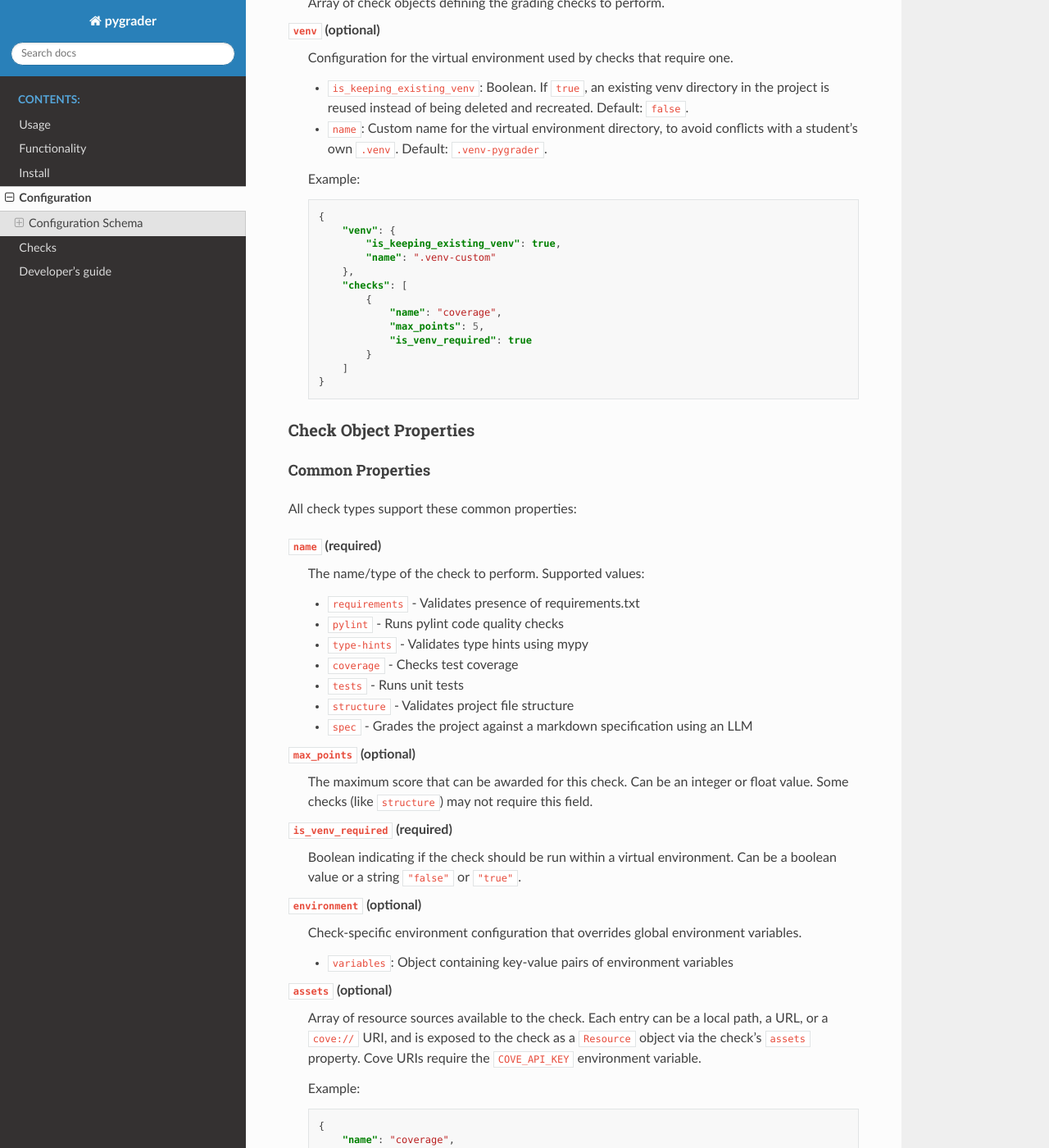
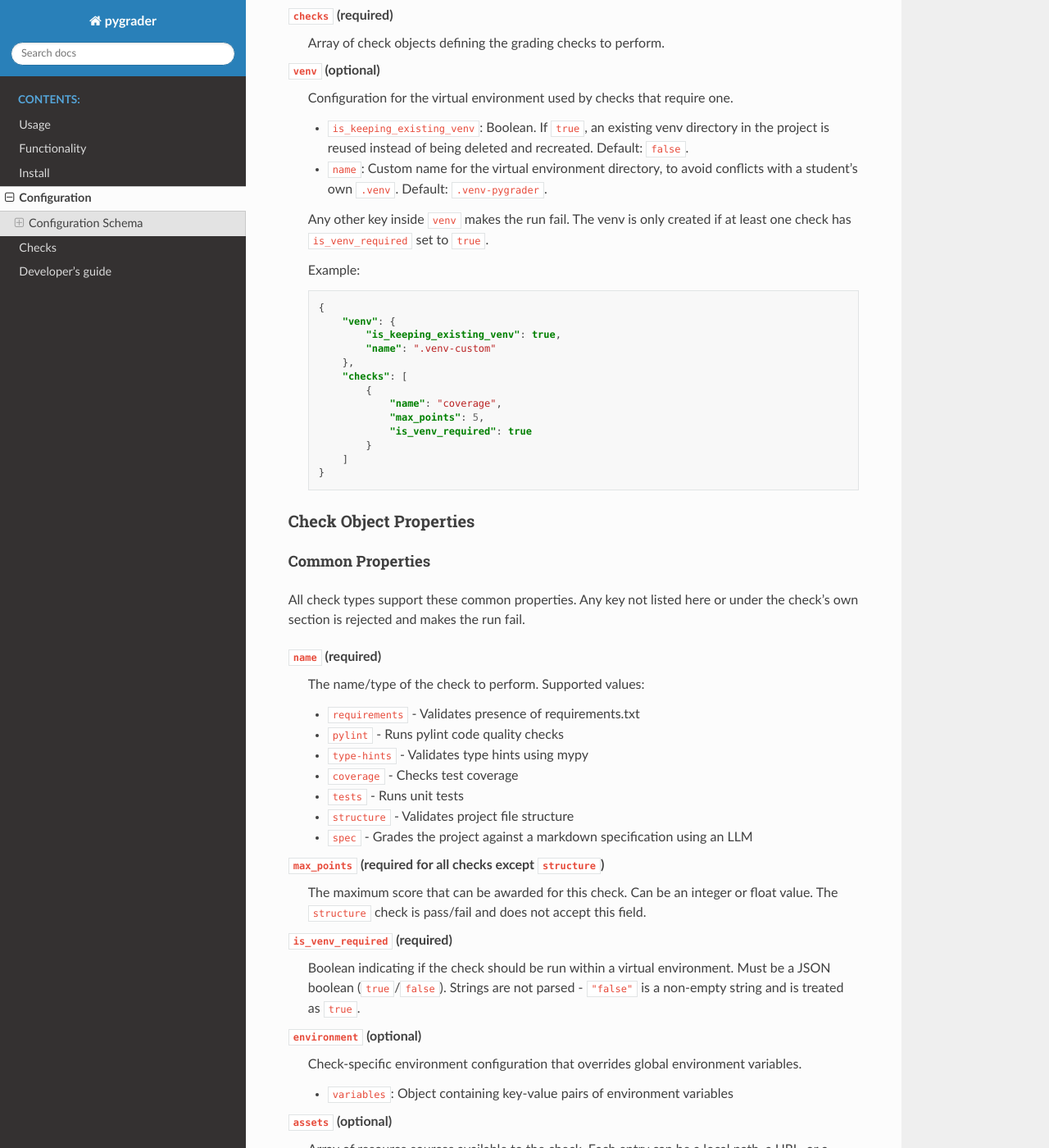
Before and after one commit to fmipython/pygrader, a Sphinx documentation site: the page built from docs/source/config.rst, in a window 1280 px wide and 1400 px high, scrolled down 1076 px. Shown: the whole window at 82% size. Built offline with Sphinx 7.4.7 and the Read the Docs theme 3.1.0, drawn with Linux system fonts in a browser that asks for light colours; some of the changed text lies outside the part shown.

Commit message:
Update docs

```diff
--- a/docs/source/config.rst
+++ b/docs/source/config.rst
@@ -5,22 +5,23 @@
 These configuration files define the checks to be performed on student submissions,
 along with their parameters and scoring criteria.
 
+The file passed via ``--config`` can be a local path, an ``http``/``https``/``ftp`` URL,
+or a ``cove://`` URI pointing to a JSON item (requires the ``COVE_API_KEY`` environment variable).
+
 Configuration Schema
 --------------------
 
-Root Structure
-~~~~~~~~~~~~~~
+There are two kinds of JSON files:
 
-The configuration file has two possible root-level structures:
+1. **Grading configuration** - The file passed via ``--config``, with a ``checks`` array
+2. **Project structure configuration** - A separate file referenced by the ``structure`` check
 
-1. **Check-based configuration** - The most common format with a ``checks`` array
-2. **Project structure configuration** - For defining required file patterns
-
-Check-Based Configuration
-~~~~~~~~~~~~~~~~~~~~~~~~~
+Grading Configuration
+~~~~~~~~~~~~~~~~~~~~~
 
 The root object must contain a key called ``checks`` with an array of check objects.
-Optionally, it can also include an ``environment`` object for global environment variables.
+Optionally, it can also include ``environment`` and ``venv`` objects.
+Unknown root-level keys are silently ignored, so double-check spelling.
 
 .. code-block:: json
 
@@ -59,6 +60,9 @@
     - ``name``: Custom name for the virtual environment directory, to avoid conflicts with a
       student's own ``.venv``. Default: ``.venv-pygrader``.
 
+    Any other key inside ``venv`` makes the run fail. The venv is only created if at least one
+    check has ``is_venv_required`` set to ``true``.
+
     Example:
 
     .. code-block:: json
@@ -83,7 +87,8 @@
 Common Properties
 ^^^^^^^^^^^^^^^^^
 
-All check types support these common properties:
+All check types support these common properties. Any key not listed here or under the
+check's own section is rejected and makes the run fail.
 
 ``name`` (required)
     The name/type of the check to perform. Supported values:
@@ -96,14 +101,15 @@
     - ``structure`` - Validates project file structure
     - ``spec`` - Grades the project against a markdown specification using an LLM
 
-``max_points`` (optional)
+``max_points`` (required for all checks except ``structure``)
     The maximum score that can be awarded for this check.
     Can be an integer or float value.
-    Some checks (like ``structure``) may not require this field.
+    The ``structure`` check is pass/fail and does not accept this field.
 
 ``is_venv_required`` (required)
     Boolean indicating if the check should be run within a virtual environment.
-    Can be a boolean value or a string ``"false"`` or ``"true"``.
+    Must be a JSON boolean (``true``/``false``). Strings are not parsed - ``"false"``
+    is a non-empty string and is treated as ``true``.
 
 ``environment`` (optional)
     Check-specific environment configuration that overrides global environment variables.
@@ -156,8 +162,10 @@
 """"""""""""
 
 ``pylintrc_path`` (optional)
-    Path to a custom pylint configuration file.
+    Local path to a custom pylint configuration file.
     Supports template variables like ``${{config_dir}}``.
+    URLs and Cove URIs are not supported. Default: the bundled ``config/2024.pylintrc``.
+    If the file does not exist, pylint runs with its own defaults.
 
     Example:
 
@@ -173,12 +181,14 @@
 Tests Check
 """""""""""
 
-``tests_path`` (optional)
-    Array of paths or URLs to test files to run.
-    Can be local file paths or URLs to remote test files.
+``tests_path`` (required)
+    Array of test files to run.
+    Each entry can be a local path, a URL, or a ``cove://`` URI pointing to a Python item
+    (requires the ``COVE_API_KEY`` environment variable).
 
 ``default_test_score`` (optional)
     Default score assigned to each test if not specified in ``test_score_mapping``.
+    Default: ``0``.
 
 ``test_score_mapping`` (optional)
     Object mapping test class or test function names to their point values.
@@ -208,10 +218,13 @@
 """""""""""""""
 
 ``is_fatal`` (optional)
-    Boolean indicating whether a failing structure check should abort the rest of the
-    grading run. Default: ``false``.
+    Boolean marking the check as fatal. Default: ``false``.
 
-``structure_file`` (optional)
+    .. note::
+        The flag is stored on the check but not acted upon yet - a failing structure check
+        does not currently abort the grading run.
+
+``structure_file`` (required)
     Path, URL or Cove URI to a JSON file defining the required project structure.
     Supports template variables like ``${{config_dir}}``.
     Can be a local path, a URL to a remote structure definition, or a ``cove://`` URI
@@ -236,6 +249,11 @@
         "is_venv_required": false,
         "structure_file": "cove://fmi-python/project-structure"
     }
+
+Type Hints and Coverage Checks
+""""""""""""""""""""""""""""""
+
+The ``type-hints`` and ``coverage`` checks take no options beyond the common properties.
 
 Spec Check
 """"""""""
@@ -350,6 +368,9 @@
 ``${{config_dir}}``
     Expands to the directory containing the configuration file.
     Useful for referencing other config files relative to the main config.
+    For remote and Cove configs, this is the temporary directory the config was downloaded to.
+
+Any other ``${{...}}`` placeholder in the file is an error.
 
 Example:
 
```
